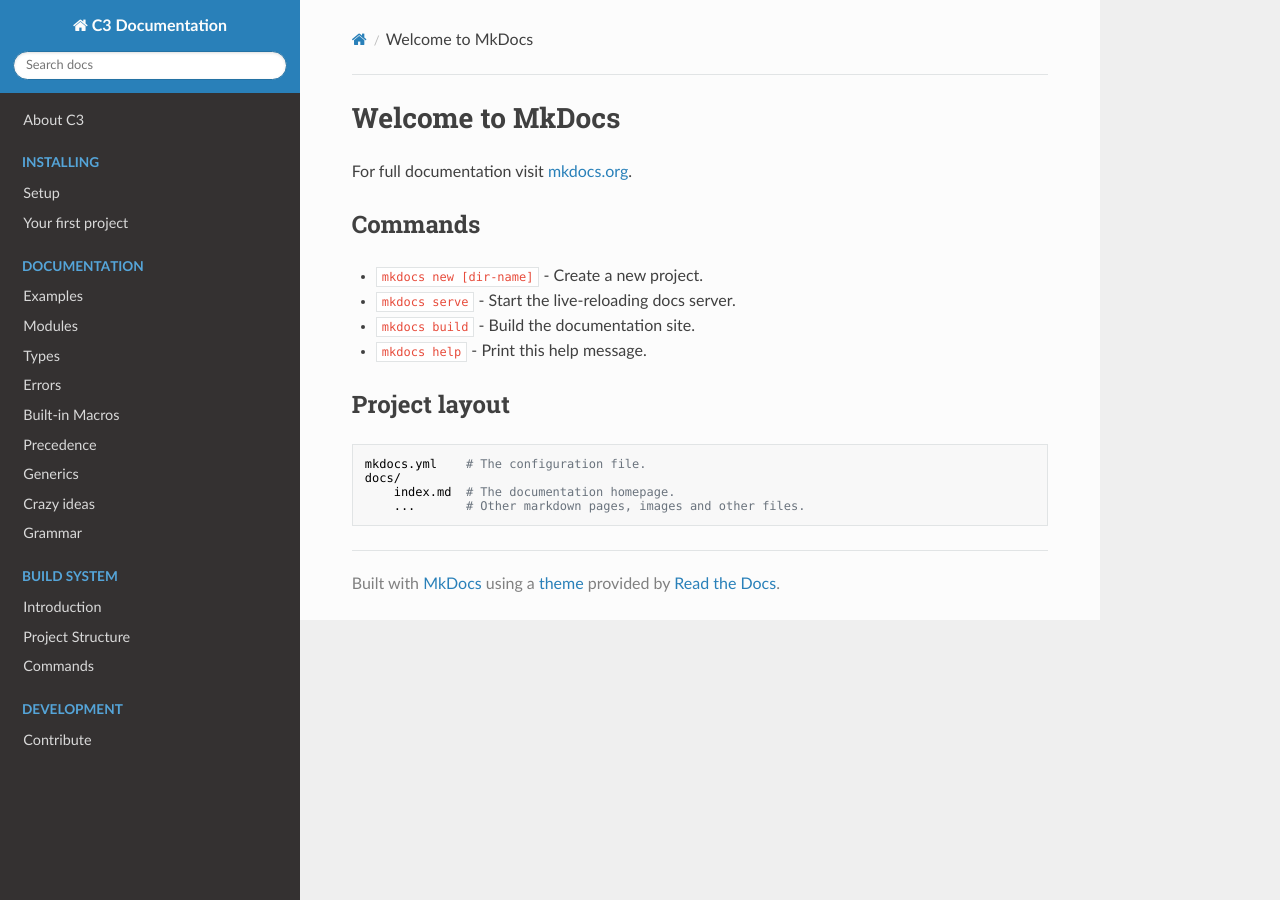
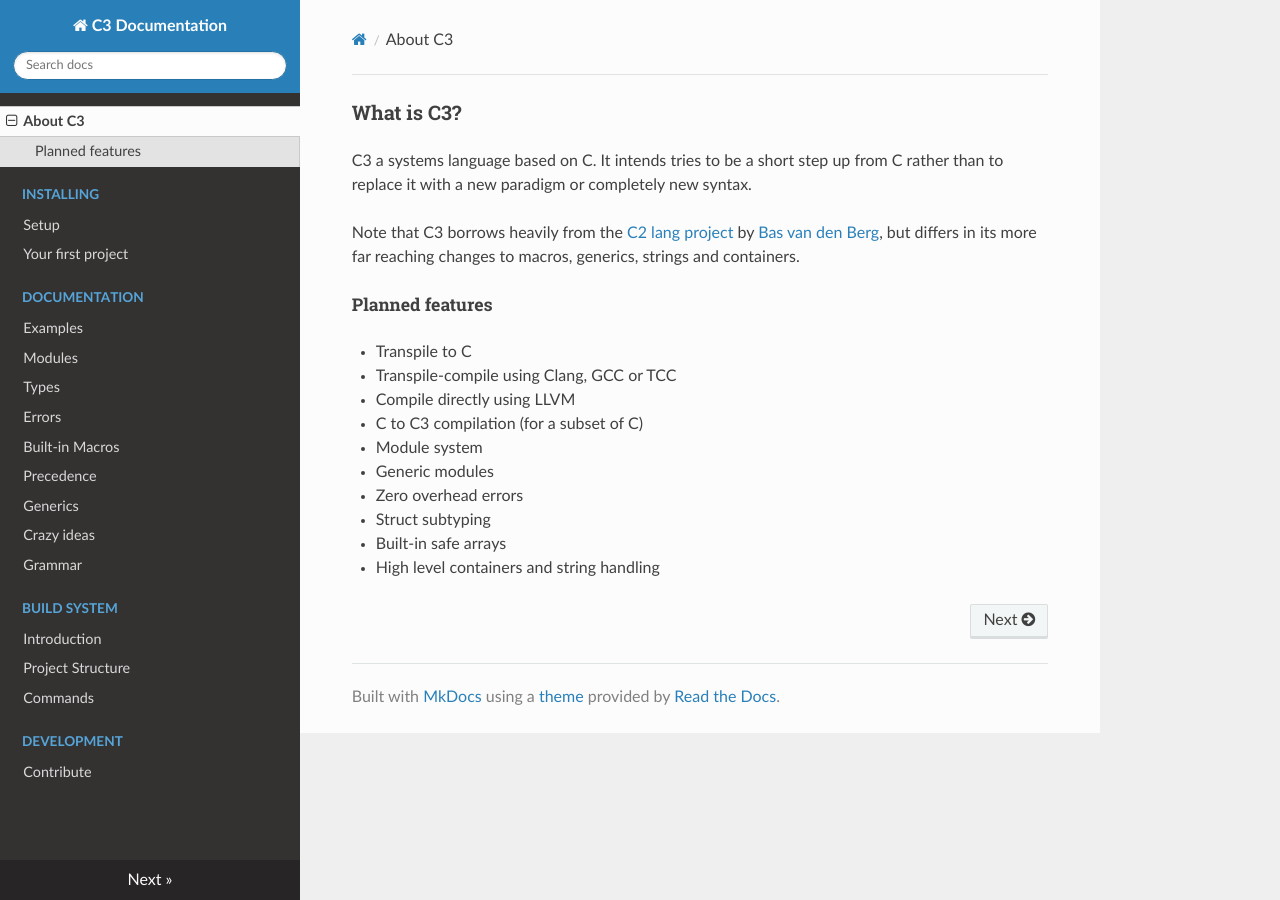
Before and after one commit to c3lang/c3docs-old, an MkDocs documentation site: the page built from docs/index.md, in a window 1280 px wide. Built offline with MkDocs 1.6.1, drawn with Linux system fonts in a browser that asks for light colours; nearby versions of some CDN libraries.

Commit message:
Some minor updates

```diff
--- a/docs/index.md
+++ b/docs/index.md
@@ -1,17 +1,18 @@
-# Welcome to MkDocs
+### What is C3?
 
-For full documentation visit [mkdocs.org](https://mkdocs.org).
+C3 a systems language based on C. It intends tries to be a short step up from C rather than to replace it with a new paradigm or completely new syntax.
 
-## Commands
+Note that C3 borrows heavily from the [C2 lang project](http://www.c2lang.org/) by [Bas van den Berg](https://github.com/bvdberg), but differs in its more far reaching changes to macros, generics, strings and containers.
 
-* `mkdocs new [dir-name]` - Create a new project.
-* `mkdocs serve` - Start the live-reloading docs server.
-* `mkdocs build` - Build the documentation site.
-* `mkdocs help` - Print this help message.
+##### Planned features
 
-## Project layout
-
-    mkdocs.yml    # The configuration file.
-    docs/
-        index.md  # The documentation homepage.
-        ...       # Other markdown pages, images and other files.
+- Transpile to C
+- Transpile-compile using Clang, GCC or TCC
+- Compile directly using LLVM
+- C to C3 compilation (for a subset of C)
+- Module system
+- Generic modules
+- Zero overhead errors
+- Struct subtyping
+- Built-in safe arrays
+- High level containers and string handling
--- a/mkdocs.yml
+++ b/mkdocs.yml
@@ -1,6 +1,6 @@
 site_name: C3 Documentation
 nav:
-  - About C3: 'about.md'
+  - About C3: 'index.md'
   - Installing:
     - Setup: 'setup.md'
     - Your first project: 'firstproject.md'
```
Also changed, not shown: docs/about.md (deleted, +0 -18 lines), docs/module.md (deleted, +0 -109 lines).
